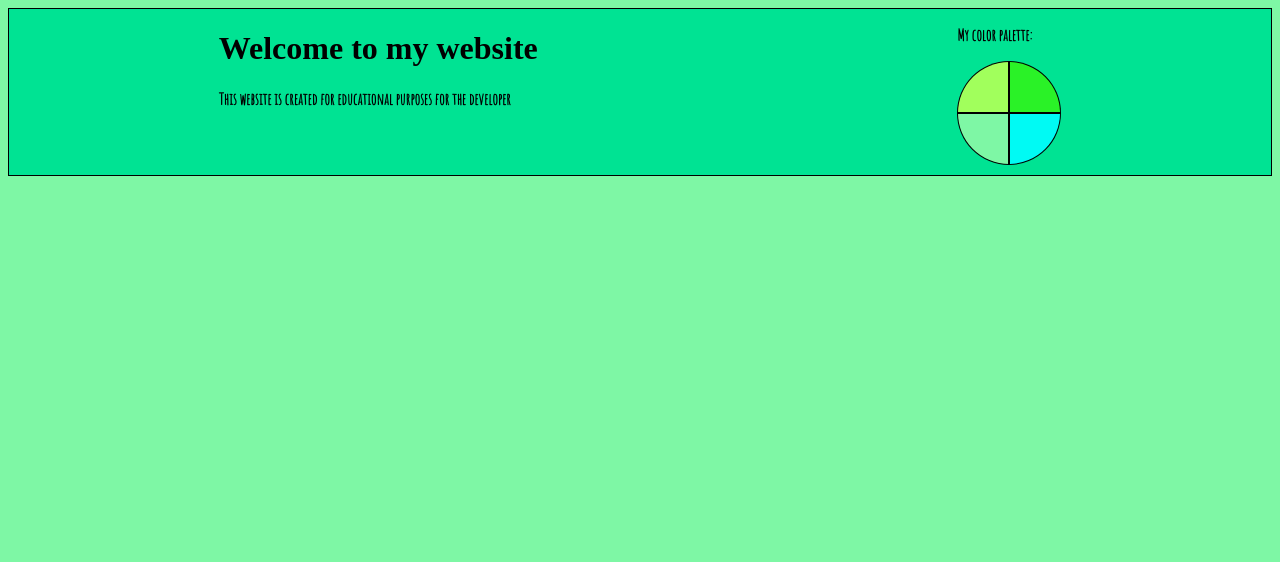
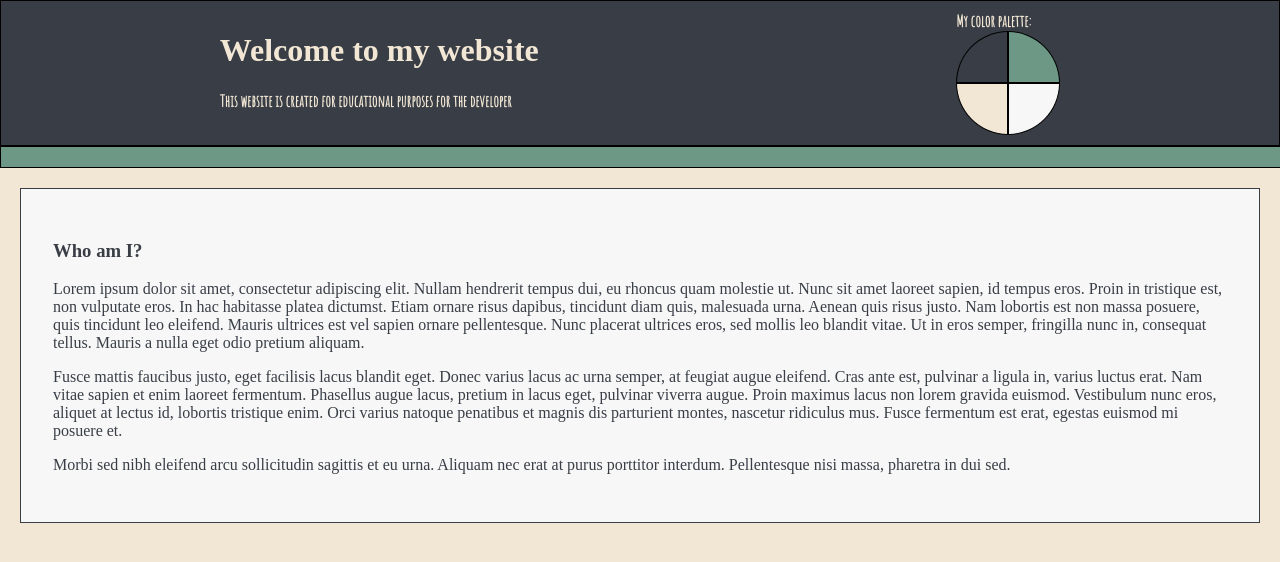
Before and after one commit to KristianHenriksen/KristianHenriksen.github.io, a plain HTML site: page index.html in a window 1280 px wide. Drawn offline with Linux system fonts and the light colour scheme.

Commit message:
changed color palette

```diff
--- a/index.html
+++ b/index.html
@@ -33,8 +33,27 @@
     </div>
 
     <!-- NAV bar -->
-    <div>
+    <div id ="nav">
 
     </div>
-</body>
+
+    <!-- CONTENT -->
+    <div id="mainContent">
+
+        <div id="content">
+            <h3>Who am I?</h3>
+            <p>
+                Lorem ipsum dolor sit amet, consectetur adipiscing elit. Nullam hendrerit tempus dui, eu rhoncus quam molestie ut. Nunc sit amet laoreet sapien, id tempus eros. Proin in tristique est, non vulputate eros. In hac habitasse platea dictumst. Etiam ornare risus dapibus, tincidunt diam quis, malesuada urna. Aenean quis risus justo. Nam lobortis est non massa posuere, quis tincidunt leo eleifend. Mauris ultrices est vel sapien ornare pellentesque. Nunc placerat ultrices eros, sed mollis leo blandit vitae. Ut in eros semper, fringilla nunc in, consequat tellus. Mauris a nulla eget odio pretium aliquam.
+            </p>
+            <p>
+                Fusce mattis faucibus justo, eget facilisis lacus blandit eget. Donec varius lacus ac urna semper, at feugiat augue eleifend. Cras ante est, pulvinar a ligula in, varius luctus erat. Nam vitae sapien et enim laoreet fermentum. Phasellus augue lacus, pretium in lacus eget, pulvinar viverra augue. Proin maximus lacus non lorem gravida euismod. Vestibulum nunc eros, aliquet at lectus id, lobortis tristique enim. Orci varius natoque penatibus et magnis dis parturient montes, nascetur ridiculus mus. Fusce fermentum est erat, egestas euismod mi posuere et.
+            </p>
+            <p>
+                Morbi sed nibh eleifend arcu sollicitudin sagittis et eu urna. Aliquam nec erat at purus porttitor interdum. Pellentesque nisi massa, pharetra in dui sed.
+            </p>
+
+        </div>
+
+    </div>
+    </body>
 </html>
--- a/style.css
+++ b/style.css
@@ -6,7 +6,18 @@
 
 /* BODY */
 body{
-    background-color: #7EF7A5;
+    margin: 0%;
+    padding: 0%;
+    display: flex;
+    flex-direction: column;
+    background-color: #F2E7D5;
+}
+
+p{
+    color: #393E46;
+}
+h3{
+    color: #393E46;
 }
 /* HEADER */
 
@@ -15,12 +26,18 @@ body{
     flex-direction: row;
     justify-content: space-around;
     border: 1px solid black;
-    background-color: #00E393;
+    background-color: #393E46;
+    padding: 10px;
 }
 
 #header p{
     font-family: 'Amatic SC', cursive;
     font-weight: bolder;
+    color: #F2E7D5;
+}
+
+#header h1 {
+    color: #F2E7D5;
 }
 
 /* PALETTE */
@@ -30,13 +47,14 @@ body{
     flex-direction: column;
 }
 
-#palette
+#palette p {
+    margin: 0px;
+}
 
 /* CIRCLE */
 
 .maincircle {
-margin-top: 0%;
-margin-bottom: 10px;
+margin: 0px;
 height: 104px;
 width: 104px;
 }
@@ -46,7 +64,7 @@ float: left;
 height: 50px;
 width: 50px;
 border: 1px solid #000;
-background-color: #A1FF5C;
+background-color: #393E46;
 cursor: pointer;
 border-radius: 190px 0 0 0;
 -moz-border-radius: 190px 0 0 0;
@@ -62,7 +80,7 @@ float: left;
 height: 50px;
 width: 50px;
 border: 1px solid #000;
-background-color: #2AF227;
+background-color: #6D9886;
 cursor: pointer;
 border-radius: 0 190px 0 0;
 border-radius: 0 190px 0 0;
@@ -77,7 +95,7 @@ float: left;
 height: 50px;
 width: 50px;
 border: 1px solid #000;
-background-color: #7EF7A5;
+background-color: #F2E7D5;
 cursor: pointer;
 border-radius: 0 0 0 190px;
 border-radius: 0 0 0 190px;
@@ -92,7 +110,7 @@ float: left;
 height: 50px;
 width: 50px;
 border: 1px solid #000;
-background-color: #00FAF4;
+background-color: #F7F7F7;
 cursor: pointer;
 border-radius: 0 0 190px 0;
 border-radius: 0 0 190px 0;
@@ -101,3 +119,28 @@ border-radius: 0 0 190px 0;
 .slice4:hover {
 background-color: #6C6;
 }
+
+
+/* NAV */
+#nav {
+    border: 1px solid black;
+    height: 20px;
+    width: 100%;
+    background-color: #6D9886;
+}
+
+/* CONTENT */
+
+#mainContent{
+    display: flex;
+    width: 100%;
+}
+
+#content {
+    padding: 2em;
+    margin: 20px;
+    width: 100%;
+    height: fit-content;
+    border: 1px solid #393E46;
+    background-color: #F7F7F7;
+}
```
